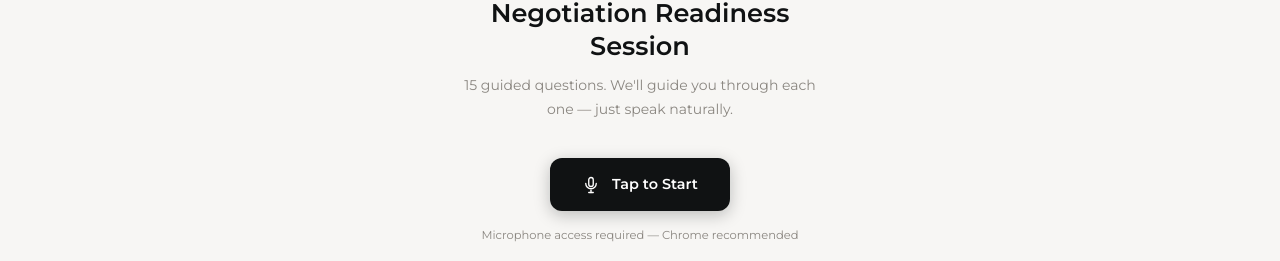
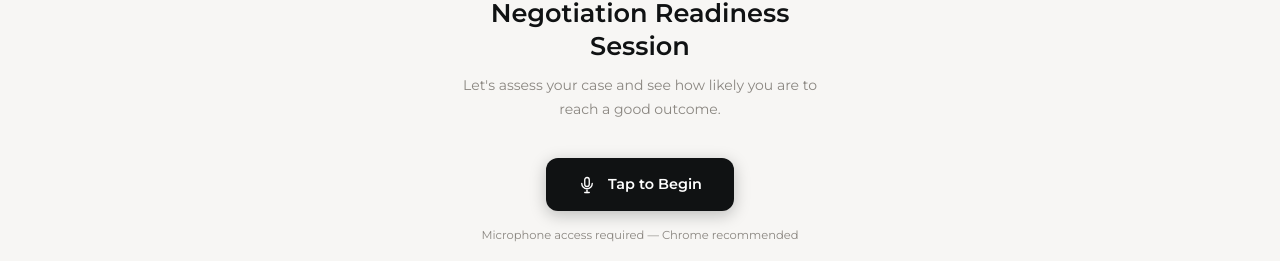
Before and after one commit to HordyVelocity/agent-99, a React app in the folder frontend/: page / in a window 1280 px wide. Shown: the part 286-547 px from the top of the page. Built offline with nearby package versions, Linux system fonts and the light colour scheme; the HTML template or start-up script is replaced by a standard one.

Commit message:
UX: Tap to Begin, benefit subtitle, guided prompt on Q1

```diff
--- a/frontend/src/pages/page009/Page009.tsx
+++ b/frontend/src/pages/page009/Page009.tsx
@@ -153,7 +153,7 @@ export default function Page009() {
     if (micState==="processing") return "Matching..."
     if (micState==="paused") return "Tap to resume"
     if (transcript) return `"${transcript}"`
-    return "Speak your answer"
+    return "We'll guide you — just speak naturally"
   }
 
   if (loading) return (
@@ -248,7 +248,7 @@ export default function Page009() {
       <div style={{textAlign:"center",maxWidth:"420px",padding:"40px 24px"}}>
         <p style={{fontSize:"0.6rem",fontWeight:700,letterSpacing:"0.16em",color:GOLD,marginBottom:"20px",textTransform:"uppercase"}}>Appointment Preparation</p>
         <h2 style={{fontSize:"1.6rem",fontWeight:600,color:CHARCOAL,marginBottom:"12px",lineHeight:1.3}}>Negotiation Readiness Session</h2>
-        <p style={{fontSize:"0.875rem",color:MUTED,lineHeight:1.7,marginBottom:"36px"}}>15 guided questions. We'll guide you through each one — just speak naturally.</p>
+        <p style={{fontSize:"0.875rem",color:MUTED,lineHeight:1.7,marginBottom:"36px"}}>Let's assess your case and see how likely you are to reach a good outcome.</p>
         <button
           onClick={()=>{ setSessionStarted(true) }}
           style={{display:"inline-flex",alignItems:"center",gap:"12px",background:CHARCOAL,color:WHITE,border:"none",borderRadius:"12px",padding:"16px 32px",fontSize:"0.9rem",fontWeight:600,cursor:"pointer",boxShadow:"0 4px 16px rgba(16,18,19,0.25)",fontFamily:FONT}}
@@ -256,7 +256,7 @@ export default function Page009() {
           <svg width="18" height="18" viewBox="0 0 24 24" fill="none" stroke={WHITE} strokeWidth="1.8" strokeLinecap="round" strokeLinejoin="round">
             <rect x="9" y="2" width="6" height="12" rx="3"/><path d="M5 10a7 7 0 0 0 14 0"/><line x1="12" y1="19" x2="12" y2="22"/><line x1="9" y1="22" x2="15" y2="22"/>
           </svg>
-          Tap to Start
+          Tap to Begin
         </button>
         <p style={{fontSize:"0.72rem",color:MUTED,marginTop:"16px"}}>Microphone access required — Chrome recommended</p>
       </div>
```
